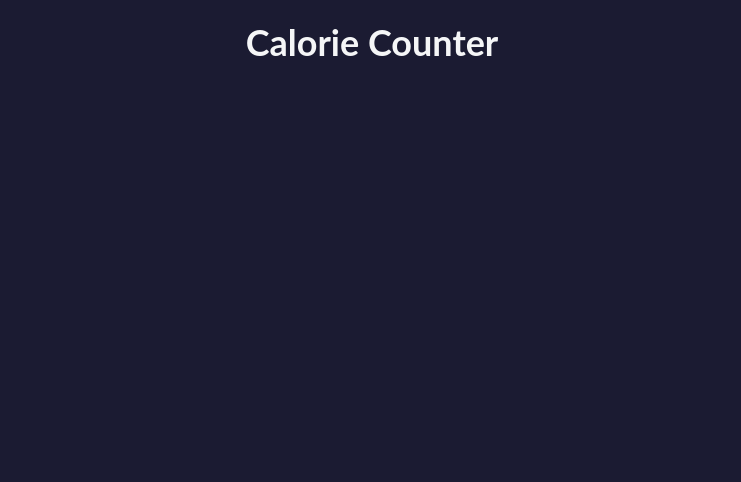
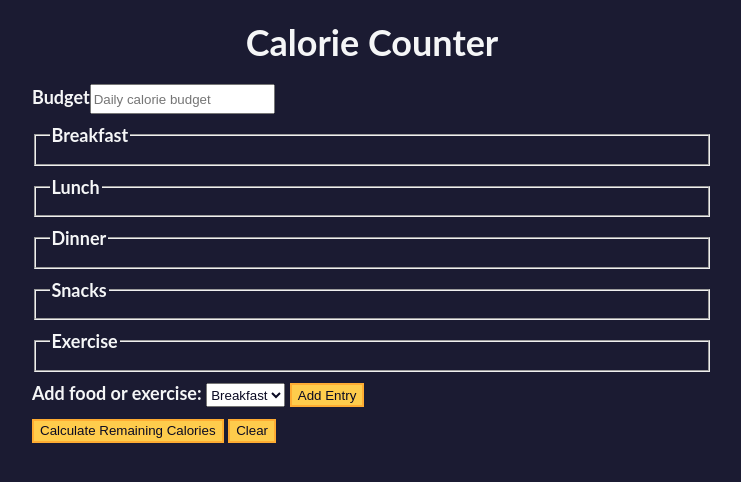
Before and after one commit to jansent1/calorieCounter, a plain HTML site: page index.html in a window 1280 px wide. Shown: the whole page, without its empty margins (268-1009 px from the left). Drawn offline with Linux system fonts and the light colour scheme.

Commit message:
user interface

```diff
--- a/index.html
+++ b/index.html
@@ -10,8 +10,49 @@
     <main>
         <h1>Calorie Counter</h1>
         <div class="container">
-            <form id="calorie-counter"></form>
+            <form id="calorie-counter">
+                <label for="budget">Budget</label><input id="budget" type="number" min="0" placeholder="Daily calorie budget" required />
+                <fieldset id="breakfast">
+                    <legend>Breakfast</legend>
+                    <div class="input-container"></div>
+                </fieldset>
+                <fieldset id="lunch">
+                    <legend>Lunch</legend>
+                    <div class="input-container"></div>
+                </fieldset>
+                <fieldset id="dinner">
+                    <legend>Dinner</legend>
+                    <div class="input-container"></div>
+                </fieldset>
+                <fieldset id="snacks">
+                    <legend>Snacks</legend>
+                    <div class="input-container"></div>
+                  </fieldset>
+                  <fieldset id="exercise">
+                    <legend>Exercise</legend>
+                    <div class="input-container"></div>
+                  </fieldset>
+                  <div class="controls">
+                    <span>
+                      <label for="entry-dropdown">Add food or exercise:</label>
+                      <select id="entry-dropdown" name="options">
+                        <option value="breakfast" selected>Breakfast</option>
+                            <option value="lunch">Lunch</option>
+                            <option value="dinner">Dinner</option>
+                            <option value="snacks">Snacks</option>
+                            <option value="exercise">Exercise</option>
+                      </select>
+                      <button id="add-entry" type="button">Add Entry</button>
+                    </span>
+                  </div>
+                  <div>
+                    <button type="submit">Calculate Remaining Calories</button>
+                    <button id="clear" type="button">Clear</button>
+                  </div>
+            </form>
+            <div id="output" class="output hide"></div>
         </div>
     </main>
+    <script src="script.js"></script>
 </body>
 </html>
--- /dev/null
+++ b/script.js
@@ -0,0 +1,6 @@
+const calorieCounter = document.getElementById("calorie-counter");
+const budgetNumberInput = document.getElementById("budget");
+const entryDropdown = document.getElementById("entry-dropdown");
+const addEntryButton = document.getElementById("add-entry");
+const clearButton = document.getElementById("clear");
+const output = document.getElementById("output");
```
